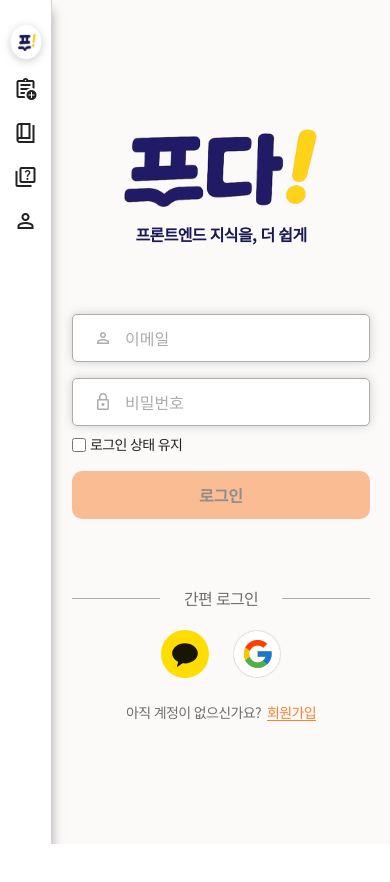
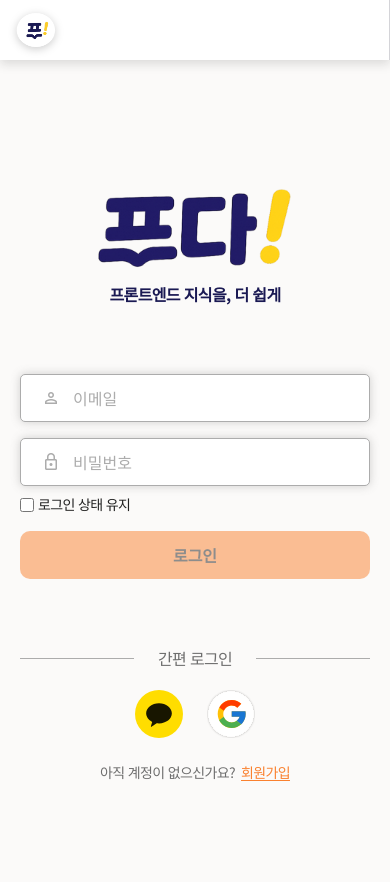
Before and after one commit to JEJU-Ratus/est_fe13_final_project, a Next.js app: page /login in a window 390 px wide. Shown: the top 882 px of the page. Before the commit the page ends 844 px from the top, so only its background shows below. Built offline with nearby package versions, Linux system fonts and the light colour scheme.

Commit message:
feat:헤더 모바일 반응형 추가

```diff
--- a/src/app/(site)/layout.module.scss
+++ b/src/app/(site)/layout.module.scss
@@ -11,3 +11,13 @@
     flex: 1;
   }
 }
+
+@media (max-width: 480px) {
+  .site-layout {
+    display: block;
+
+    .site-content {
+      padding-top: 60px;
+    }
+  }
+}
--- a/src/components/Header.jsx
+++ b/src/components/Header.jsx
@@ -1,6 +1,6 @@
 "use client";
 
-import { useState } from "react";
+import { useEffect, useState } from "react";
 import { usePathname } from "next/navigation";
 import Image from "next/image";
 import Link from "next/link";
@@ -45,6 +45,20 @@ export default function Header({ isLoggedIn = false }) {
   const [isLoginModalOpen, setIsLoginModalOpen] = useState(false);
   const [isPreparingModalOpen, setIsPreparingModalOpen] = useState(false);
 
+  useEffect(() => {
+    const mobileMediaQuery = window.matchMedia("(max-width: 480px)");
+
+    function handleMobileViewportChange(event) {
+      setIsHeaderCollapsed(event.matches || COLLAPSED_PATHS.includes(pathname));
+    }
+
+    handleMobileViewportChange(mobileMediaQuery);
+    mobileMediaQuery.addEventListener("change", handleMobileViewportChange);
+
+    return () => {
+      mobileMediaQuery.removeEventListener("change", handleMobileViewportChange);
+    };
+  }, [pathname]);
 
   function handleCollapse() {
     setIsHeaderCollapsed(true);
--- a/src/components/Header.module.scss
+++ b/src/components/Header.module.scss
@@ -257,3 +257,42 @@
     font-size: 10px;
   }
 }
+
+@media (max-width: 480px) {
+  .header {
+    position: fixed;
+    top: 0;
+    left: 0;
+    width: 300px;
+    height: 100dvh;
+    min-height: 0;
+    box-shadow: 0 4px 10px rgba(color.$black, 0.15);
+
+    &.is-collapsed {
+      width: 100%;
+      height: 60px;
+      padding-bottom: 0;
+
+      .header-top {
+        justify-content: flex-start;
+        height: 60px;
+        padding: 10px 16px;
+      }
+
+      .menu-list,
+      .collapsed-user-slot {
+        display: none;
+      }
+    }
+  }
+
+  .collapsed-logo-button {
+    width: 40px;
+    height: 40px;
+  }
+
+  .login-button,
+  .signup-button {
+    font-size: var.$font-size-14;
+  }
+}
```
